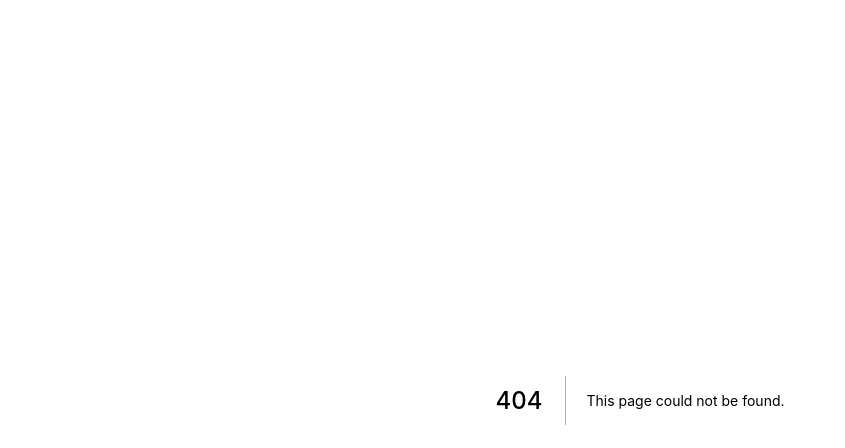
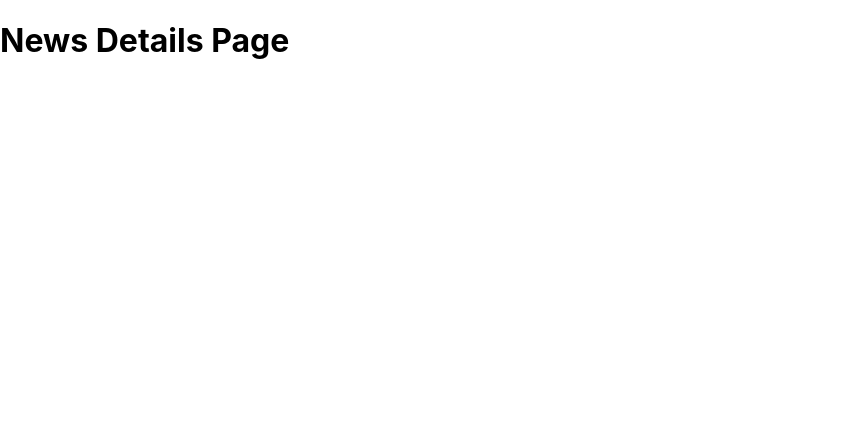
Before and after one commit to 3atharvkurdukar/udemy-react, a Next.js app: page /news/details in a window 1280 px wide. Before the commit this address had no page. Shown: the top 448 px of the page, without its empty margins (0-845 px from the left). Built offline with nearby package versions, Linux system fonts and the light colour scheme.

Commit message:
Nested routes

```diff
--- /dev/null
+++ b/pages/news/details.js
@@ -0,0 +1,3 @@
+export default function NewsDetails() {
+  return <h1>News Details Page</h1>;
+}
```
Also changed, not shown: pages/news/index.js (renamed from pages/news.js).
